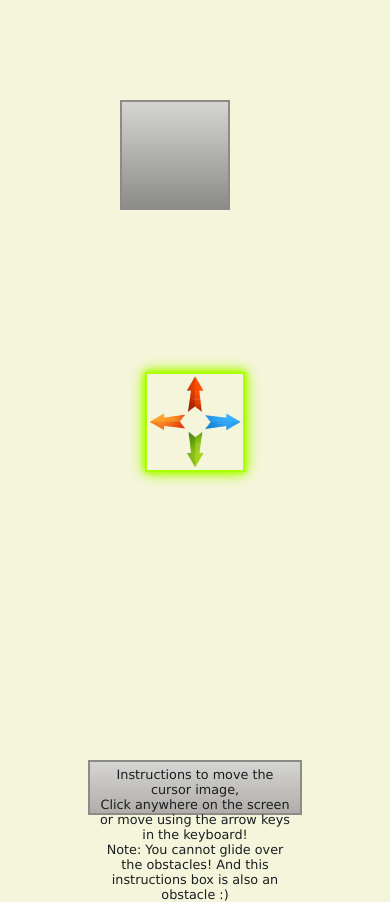
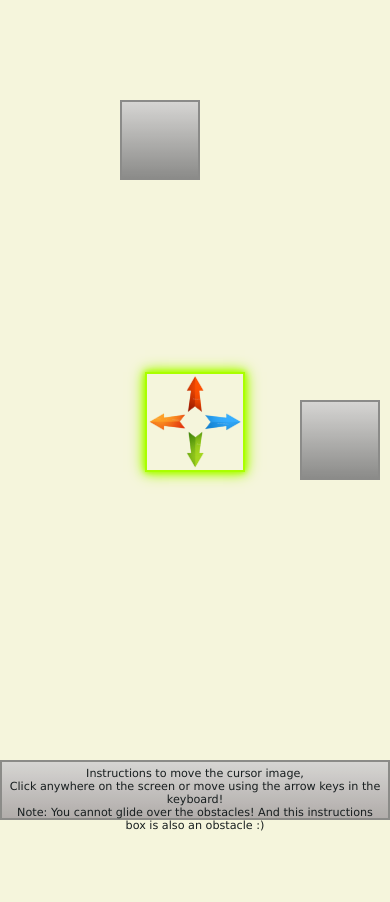
Before and after one commit to amuthaselvi1993/JS-Adv-oppgave2-move-element, a plain HTML site: page index.html in a window 390 px wide. After the commit the page ends 844 px from the top, so only its background shows below. Drawn offline with Linux system fonts and the light colour scheme.

Commit message:
added media

```diff
--- a/style.css
+++ b/style.css
@@ -74,3 +74,37 @@ body {
     rgb(170, 165, 165)
   );
 }
+@media only screen and (max-width: 600px) {
+  .obstacle-container {
+    position: fixed;
+    height: 80px;
+    width: 80px;
+    background: linear-gradient(to bottom, rgb(211, 210, 210), gray);
+    opacity: 0.9;
+    border: 2px solid gray;
+  }
+  #obstacle1 {
+    top: 100px;
+    left: 120px;
+  }
+  #obstacle2 {
+    top: 400px;
+    left: 300px;
+  }
+  #instruction {
+    font-family: "Lucida Sans";
+    font-size: 0.7em;
+    position: absolute;
+    top: 90%;
+    height: 60px;
+    width: 100%;
+    text-align: center;
+    padding: 5px;
+    color: rgba(0, 8, 12);
+    background: linear-gradient(
+      to bottom,
+      rgb(211, 210, 210),
+      rgb(170, 165, 165)
+    );
+  }
+}
```
